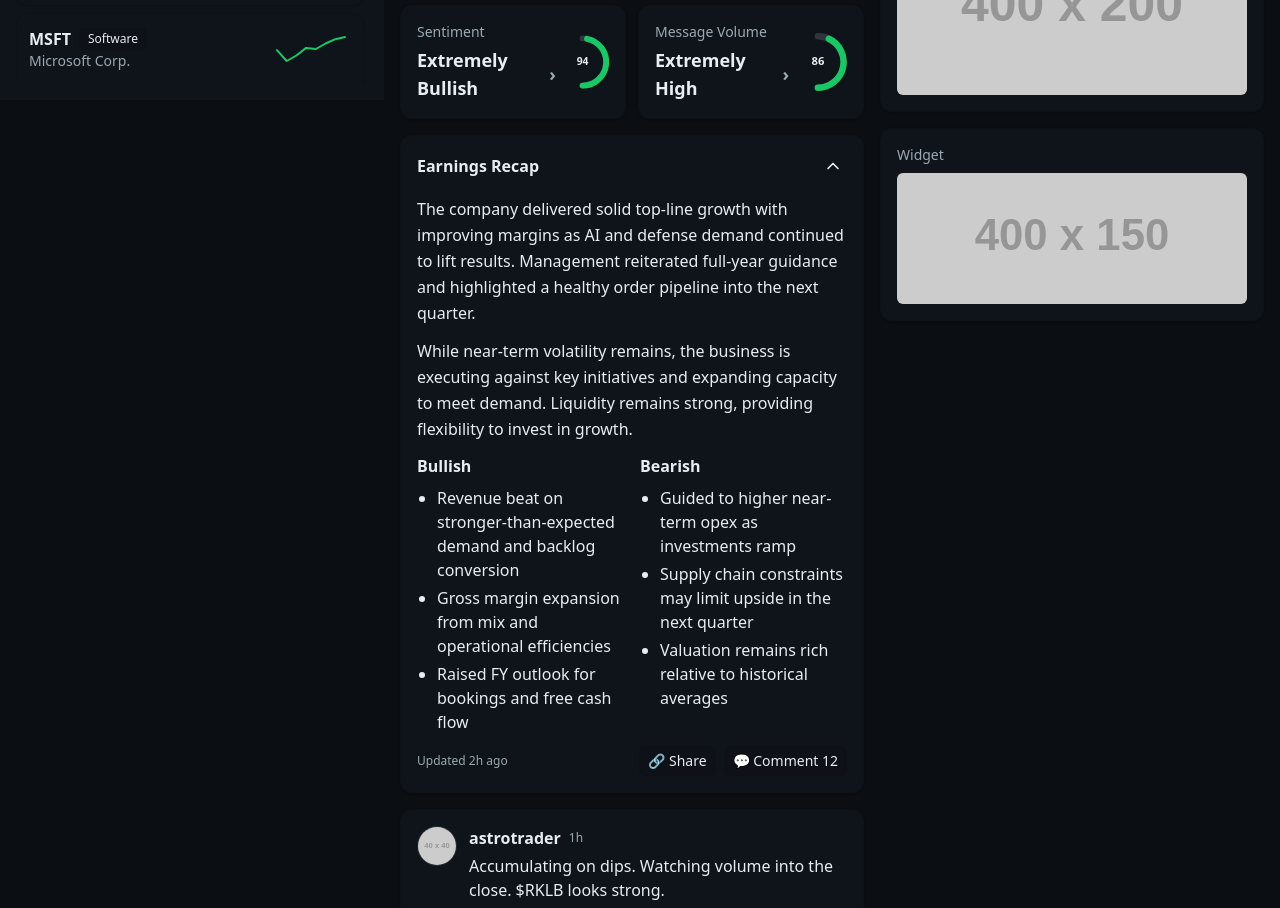
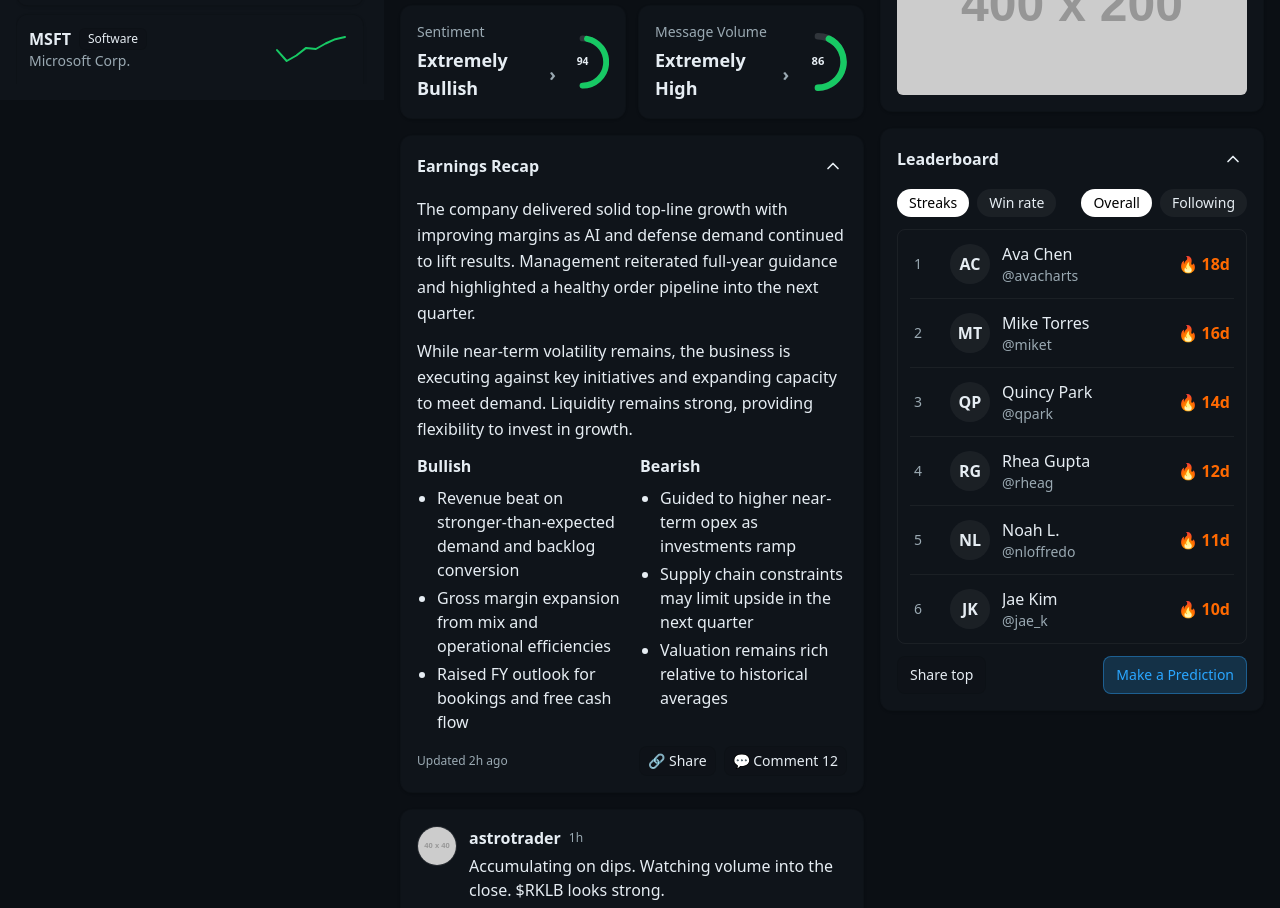
Before and after one commit to mbozzello/SymbolMock, a React (Vite) app: page / in a window 1280 px wide. Shown: the part 700-1608 px from the top of the page. Built offline with nearby package versions, Linux system fonts and the light colour scheme.

Commit message:
Add PredictionLeaderboard component to App.jsx and remove widget placeholder

```diff
--- a/src/App.jsx
+++ b/src/App.jsx
@@ -1,6 +1,7 @@
 import { useEffect, useMemo, useState } from 'react'
 import SentimentMeters from './components/SentimentMeters.jsx'
 import EarningsRecap from './components/EarningsRecap.jsx'
+import PredictionLeaderboard from './components/PredictionLeaderboard.jsx'
 
 function clsx(...values) {
   return values.filter(Boolean).join(' ')
@@ -320,10 +321,7 @@
                 <img src="https://placehold.co/400x200/0f141a/9aa9b2?text=Ad" className="w-full rounded-md" alt="Ad" />
               </div>
 
-              <div className="card-surface p-4">
-                <div className="muted mb-2 text-sm">Widget</div>
-                <img src="https://placehold.co/400x150/0f141a/9aa9b2?text=Widget" className="w-full rounded-md" alt="Widget" />
-              </div>
+              <PredictionLeaderboard />
             </aside>
           </div>
         </div>
--- /dev/null
+++ b/src/components/PredictionLeaderboard.jsx
@@ -0,0 +1,138 @@
+import React, { useMemo, useState } from 'react'
+
+function clsx(...values) {
+  return values.filter(Boolean).join(' ')
+}
+
+function Chevron({ open }) {
+  return (
+    <svg
+      viewBox="0 0 24 24"
+      fill="none"
+      xmlns="http://www.w3.org/2000/svg"
+      className={clsx('h-5 w-5 transition-transform duration-300', open ? 'rotate-180' : 'rotate-0')}
+      aria-hidden="true"
+    >
+      <path d="M6 9l6 6 6-6" stroke="currentColor" strokeWidth="2" strokeLinecap="round" strokeLinejoin="round" />
+    </svg>
+  )
+}
+
+function InitialsAvatar({ initials }) {
+  return (
+    <div className="flex h-10 w-10 items-center justify-center rounded-full bg-white/5 font-semibold">
+      {initials}
+    </div>
+  )
+}
+
+function LeaderRow({ rank, initials, name, handle, value }) {
+  return (
+    <div className="flex items-center justify-between py-3">
+      <div className="flex min-w-0 items-center gap-3">
+        <div className="w-6 shrink-0 text-sm tabular-nums muted">{rank}</div>
+        <InitialsAvatar initials={initials} />
+        <div className="min-w-0">
+          <div className="truncate font-medium">{name}</div>
+          <div className="truncate text-sm muted">@{handle}</div>
+        </div>
+      </div>
+      <div className="flex items-center gap-1 text-orange-500">
+        <span role="img" aria-label="streak">🔥</span>
+        <span className="font-semibold tabular-nums">{value}</span>
+      </div>
+    </div>
+  )
+}
+
+export default function PredictionLeaderboard() {
+  const [open, setOpen] = useState(true)
+  const [metric, setMetric] = useState('Streaks') // 'Streaks' | 'Win rate'
+  const [scope, setScope] = useState('Overall') // 'Overall' | 'Following'
+
+  const rows = useMemo(
+    () => [
+      { rank: 1, initials: 'AC', name: 'Ava Chen', handle: 'avacharts', value: '18d' },
+      { rank: 2, initials: 'MT', name: 'Mike Torres', handle: 'miket', value: '16d' },
+      { rank: 3, initials: 'QP', name: 'Quincy Park', handle: 'qpark', value: '14d' },
+      { rank: 4, initials: 'RG', name: 'Rhea Gupta', handle: 'rheag', value: '12d' },
+      { rank: 5, initials: 'NL', name: 'Noah L.', handle: 'nloffredo', value: '11d' },
+      { rank: 6, initials: 'JK', name: 'Jae Kim', handle: 'jae_k', value: '10d' },
+    ],
+    []
+  )
+
+  return (
+    <div className="card-surface overflow-hidden">
+      <div className="flex items-center justify-between p-4">
+        <h3 className="text-base font-semibold">Leaderboard</h3>
+        <button
+          type="button"
+          onClick={() => setOpen((v) => !v)}
+          aria-label={open ? 'Collapse leaderboard' : 'Expand leaderboard'}
+          aria-expanded={open}
+          className="rounded-md p-1 hover:bg-white/5"
+        >
+          <Chevron open={open} />
+        </button>
+      </div>
+
+      <div
+        className={clsx(
+          'px-4 pb-4 transition-all duration-300 ease-in-out',
+          open ? 'max-h-[1200px] opacity-100' : 'max-h-0 opacity-0'
+        )}
+        style={{ overflow: 'hidden' }}
+      >
+        <div className="flex flex-wrap items-center justify-between gap-2">
+          <div className="flex gap-2">
+            {['Streaks', 'Win rate'].map((m) => (
+              <button
+                key={m}
+                onClick={() => setMetric(m)}
+                className={clsx(
+                  'rounded-full px-3 py-1 text-sm',
+                  metric === m ? 'bg-white text-black' : 'bg-white/5 hover:bg-white/10'
+                )}
+                aria-pressed={metric === m}
+              >
+                {m}
+              </button>
+            ))}
+          </div>
+
+          <div className="flex gap-2">
+            {['Overall', 'Following'].map((s) => (
+              <button
+                key={s}
+                onClick={() => setScope(s)}
+                className={clsx(
+                  'rounded-full px-3 py-1 text-sm',
+                  scope === s ? 'bg-white text-black' : 'bg-white/5 hover:bg-white/10'
+                )}
+                aria-pressed={scope === s}
+              >
+                {s}
+              </button>
+            ))}
+          </div>
+        </div>
+
+        <div className="mt-3 rounded-lg border border-white/5">
+          <div className="px-3">
+            {rows.map((r, idx) => (
+              <div key={r.rank} className={clsx('px-1', idx !== rows.length - 1 && 'border-b border-white/5')}>
+                <LeaderRow {...r} />
+              </div>
+            ))}
+          </div>
+        </div>
+
+        <div className="mt-3 flex items-center justify-between gap-2">
+          <button className="btn px-3">Share top</button>
+          <button className="btn btn-primary">Make a Prediction</button>
+        </div>
+      </div>
+    </div>
+  )
+}
```
